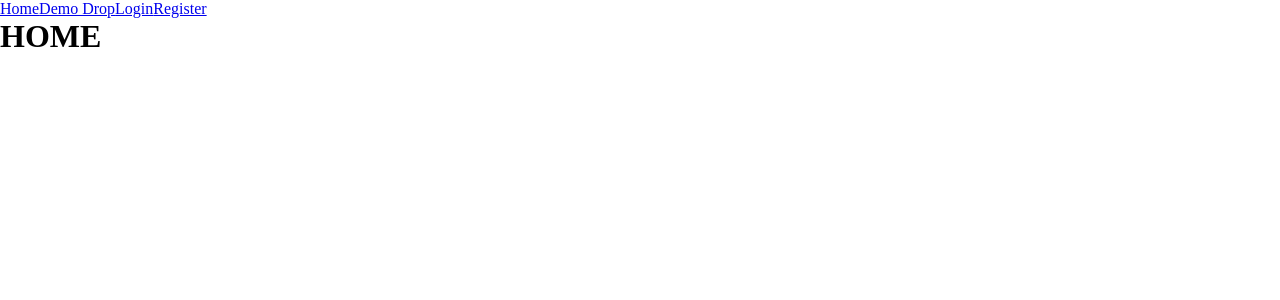
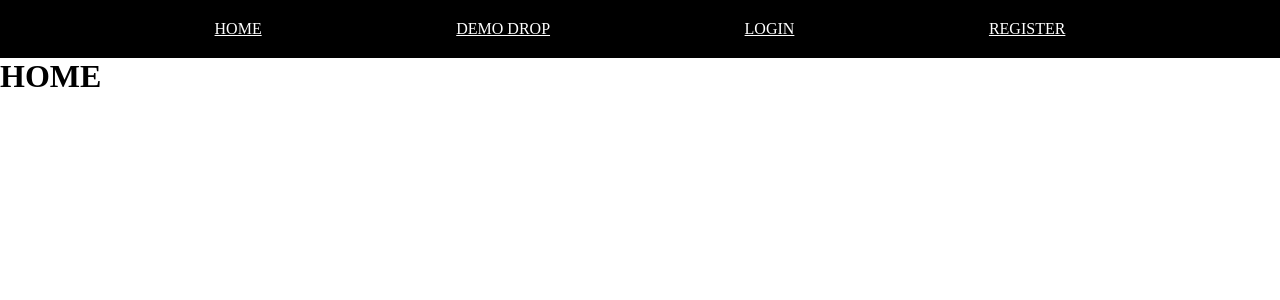
Before and after one commit to lexdolfing/final_assignment_novi_react, a React (Create React App) app: page / in a window 1280 px wide. Shown: the top 300 px of the page. Built offline with nearby package versions, Linux system fonts and the light colour scheme.

Commit message:
added basic css for navigationbar and added the navigation bar in all pages

```diff
--- a/src/components/navigationBar/NavigationBar.css
+++ b/src/components/navigationBar/NavigationBar.css
@@ -0,0 +1,14 @@
+
+@media screen and (min-width: 576px){
+.navigation_bar {
+    display: flex;
+    justify-content: space-evenly;
+    background-color: black;
+    padding: 20px;
+}
+
+.link {
+    color: white;
+    text-transform: uppercase;
+}
+}
--- a/src/components/navigationBar/NavigationBar.js
+++ b/src/components/navigationBar/NavigationBar.js
@@ -5,11 +5,11 @@ import {Link} from "react-router-dom";
 export default function NavigationBar(){
 
     return(
-        <nav>
-            <Link to="/">Home</Link>
-            <Link to="/drop-your-demo">Demo Drop</Link>
-            <Link to="/sign-in">Login</Link>
-            <Link to="/sign-up">Register</Link>
+        <nav className='navigation_bar'>
+            <Link to="/" className='link'>Home</Link>
+            <Link to="/drop-your-demo" className='link'>Demo Drop</Link>
+            <Link to="/sign-in" className='link'>Login</Link>
+            <Link to="/sign-up" className='link'>Register</Link>
         </nav>
     )
 }
--- a/src/pages/demoOverview/DemoOverview.js
+++ b/src/pages/demoOverview/DemoOverview.js
@@ -1,9 +1,13 @@
 import './DemoOverview.css';
 import React from "react";
+import NavigationBar from "../../components/navigationBar/NavigationBar";
 
 
 export default function DemoOverview() {
     return (
-        <h1>DemoOverview</h1>
+        <>
+            <NavigationBar/>
+            <h1>DemoOverview</h1>
+        </>
     )
 }
--- a/src/pages/dropDemo/DropDemo.js
+++ b/src/pages/dropDemo/DropDemo.js
@@ -1,9 +1,13 @@
 import './DropDemo.css';
 import React from "react";
+import NavigationBar from "../../components/navigationBar/NavigationBar";
 
 
 export default function DropDemo() {
     return (
-        <h1>Drop Your Demo Here</h1>
+        <>
+            <NavigationBar/>
+            <h1>Drop Your Demo Here</h1>
+        </>
     )
 }
--- a/src/pages/registerAdmin/RegisterAdmin.js
+++ b/src/pages/registerAdmin/RegisterAdmin.js
@@ -1,8 +1,12 @@
 import './RegisterAdmin.css';
 import React from "react";
+import NavigationBar from "../../components/navigationBar/NavigationBar";
 
 export default function RegisterAdmin() {
-    return(
-        <h1>Register as an Admin here</h1>
+    return (
+        <>
+            <NavigationBar/>
+            <h1>Register as an Admin here</h1>
+        </>
     )
 }
--- a/src/pages/registerUser/RegisterUser.js
+++ b/src/pages/registerUser/RegisterUser.js
@@ -1,9 +1,13 @@
 import './RegisterUser.css';
 import React from "react";
+import NavigationBar from "../../components/navigationBar/NavigationBar";
 
 
 export default function RegisterUser() {
     return(
+        <>
+            <NavigationBar />
         <h1>Register as a user here</h1>
+        </>
     )
 }
--- a/src/pages/replyToDemo/ReplyToDemo.js
+++ b/src/pages/replyToDemo/ReplyToDemo.js
@@ -1,9 +1,13 @@
 import './ReplyToDemo.css';
 import React from "react";
+import NavigationBar from "../../components/navigationBar/NavigationBar";
 
 
 export default function ReplyToDemo() {
     return(
+        <>
+            <NavigationBar />
         <h1>Reply here to a specific demo</h1>
+        </>
     )
 }
--- a/src/pages/signIn/SignIn.js
+++ b/src/pages/signIn/SignIn.js
@@ -1,9 +1,13 @@
 import './SignIn.css';
 import React from "react";
+import NavigationBar from "../../components/navigationBar/NavigationBar";
 
 
 export default function SignIn() {
-    return(
-        <h1>If you have an account, you van sign in here</h1>
+    return (
+        <>
+            <NavigationBar/>
+            <h1>If you have an account, you van sign in here</h1>
+        </>
     )
 }
```
